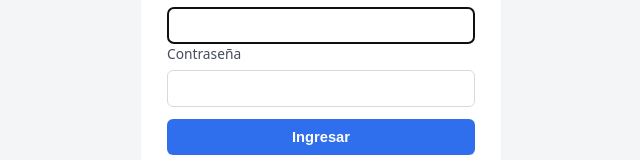
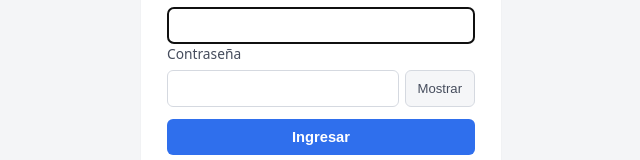
Before and after one commit to nysemmontalbaneirl-nysem/Aplicaciones-Web, a React (Vite) app in the folder planilla-web/frontend/: page / in a window 1280 px wide. Shown: the part 319-479 px from the top of the page, without its empty margins (319-959 px from the left). Built offline with nearby package versions, Linux system fonts and the light colour scheme; no server answers.

Commit message:
Agrega mostrar/ocultar contraseña en login y cambio de contraseña
Nuevo componente CampoPassword reutilizable con boton "Mostrar/Ocultar";
se usa en Login y en CambiarPassword para que el usuario pueda verificar
lo que escribio antes de enviar el formulario.

```diff
--- a/planilla-web/frontend/src/components/CambiarPassword.tsx
+++ b/planilla-web/frontend/src/components/CambiarPassword.tsx
@@ -1,5 +1,6 @@
 import { useState } from "react";
 import { apiPost } from "../api";
+import CampoPassword from "./CampoPassword";
 
 export default function CambiarPassword({ onListo }: { onListo: () => void }) {
   const [passwordActual, setPasswordActual] = useState("");
@@ -31,11 +32,11 @@ export default function CambiarPassword({ onListo }: { onListo: () => void }) {
       <form onSubmit={enviar}>
         <label>
           Contraseña actual
-          <input type="password" value={passwordActual} onChange={(e) => setPasswordActual(e.target.value)} required />
+          <CampoPassword value={passwordActual} onChange={setPasswordActual} required autoComplete="current-password" />
         </label>
         <label>
           Contraseña nueva (mínimo 8 caracteres)
-          <input type="password" value={passwordNueva} onChange={(e) => setPasswordNueva(e.target.value)} required minLength={8} />
+          <CampoPassword value={passwordNueva} onChange={setPasswordNueva} required minLength={8} autoComplete="new-password" />
         </label>
         <button className="primario" type="submit" disabled={guardando} style={{ marginTop: 12 }}>
           {guardando ? "Guardando..." : "Cambiar contraseña"}
--- /dev/null
+++ b/planilla-web/frontend/src/components/CampoPassword.tsx
@@ -0,0 +1,51 @@
+import { useState } from "react";
+
+// Campo de contraseña con boton para mostrar/ocultar el texto mientras se
+// escribe. Se usa en Login y CambiarPassword para poder verificar que se
+// escribio correctamente antes de enviar el formulario.
+export default function CampoPassword({
+  value,
+  onChange,
+  required,
+  minLength,
+  autoComplete,
+}: {
+  value: string;
+  onChange: (valor: string) => void;
+  required?: boolean;
+  minLength?: number;
+  autoComplete?: string;
+}) {
+  const [visible, setVisible] = useState(false);
+
+  return (
+    <div style={{ display: "flex", gap: 6 }}>
+      <input
+        type={visible ? "text" : "password"}
+        value={value}
+        onChange={(e) => onChange(e.target.value)}
+        required={required}
+        minLength={minLength}
+        autoComplete={autoComplete}
+        style={{ flex: 1 }}
+      />
+      <button
+        type="button"
+        onClick={() => setVisible((v) => !v)}
+        title={visible ? "Ocultar contraseña" : "Mostrar contraseña"}
+        style={{
+          padding: "0 12px",
+          border: "1px solid #d5d9e0",
+          borderRadius: 6,
+          background: "#f5f6f8",
+          color: "#454c5c",
+          fontSize: "0.82rem",
+          cursor: "pointer",
+          whiteSpace: "nowrap",
+        }}
+      >
+        {visible ? "Ocultar" : "Mostrar"}
+      </button>
+    </div>
+  );
+}
--- a/planilla-web/frontend/src/components/Login.tsx
+++ b/planilla-web/frontend/src/components/Login.tsx
@@ -1,6 +1,7 @@
 import { useState } from "react";
 import { useAuth } from "../AuthContext";
 import logoJhcr from "../assets/logo-jhcr.jpg";
+import CampoPassword from "./CampoPassword";
 
 export default function Login() {
   const { iniciarSesion } = useAuth();
@@ -47,12 +48,7 @@ export default function Login() {
           </label>
           <label>
             Contraseña
-            <input
-              type="password"
-              value={password}
-              onChange={(e) => setPassword(e.target.value)}
-              required
-            />
+            <CampoPassword value={password} onChange={setPassword} required autoComplete="current-password" />
           </label>
           <button className="primario" type="submit" disabled={entrando} style={{ marginTop: 12, width: "100%" }}>
             {entrando ? "Ingresando..." : "Ingresar"}
```
